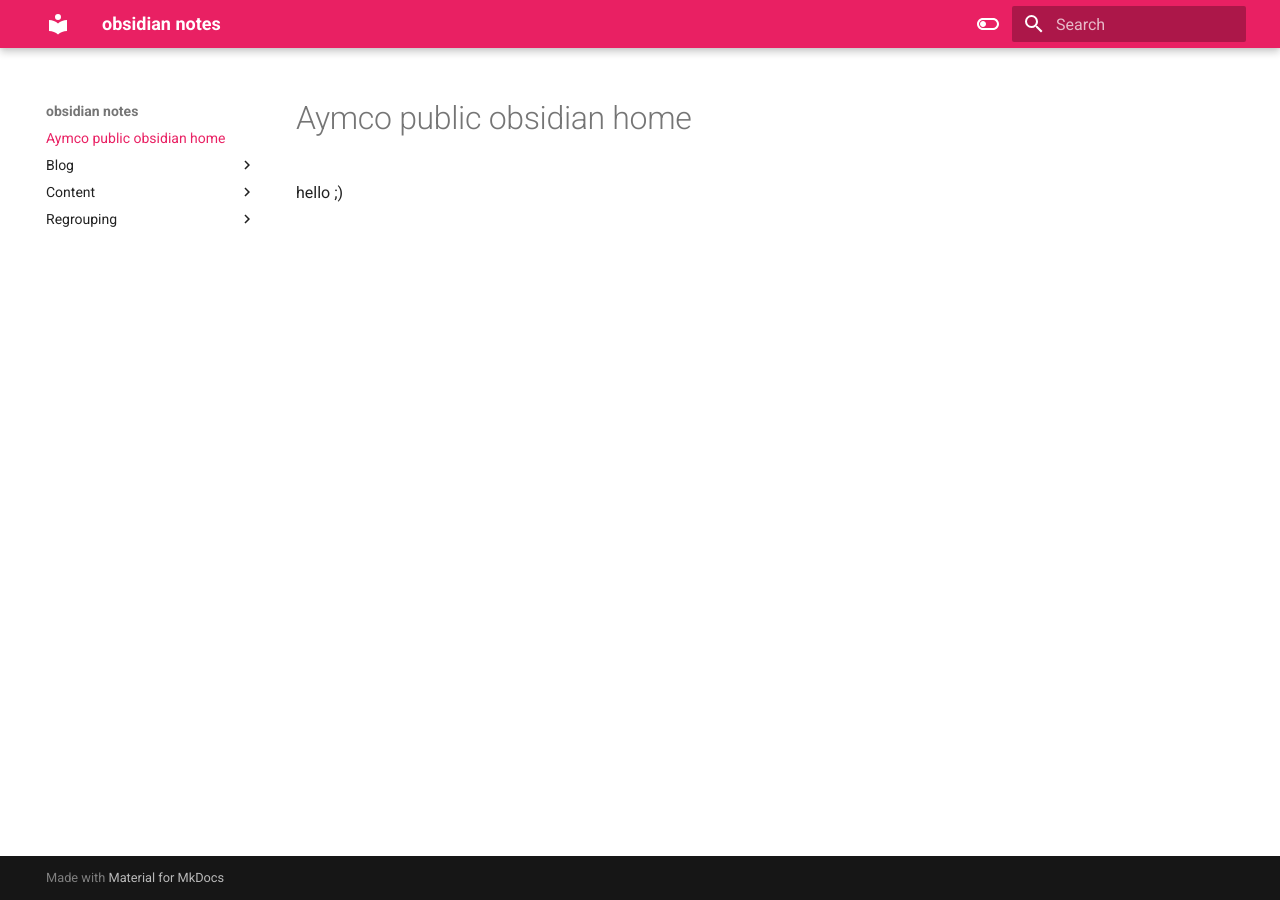
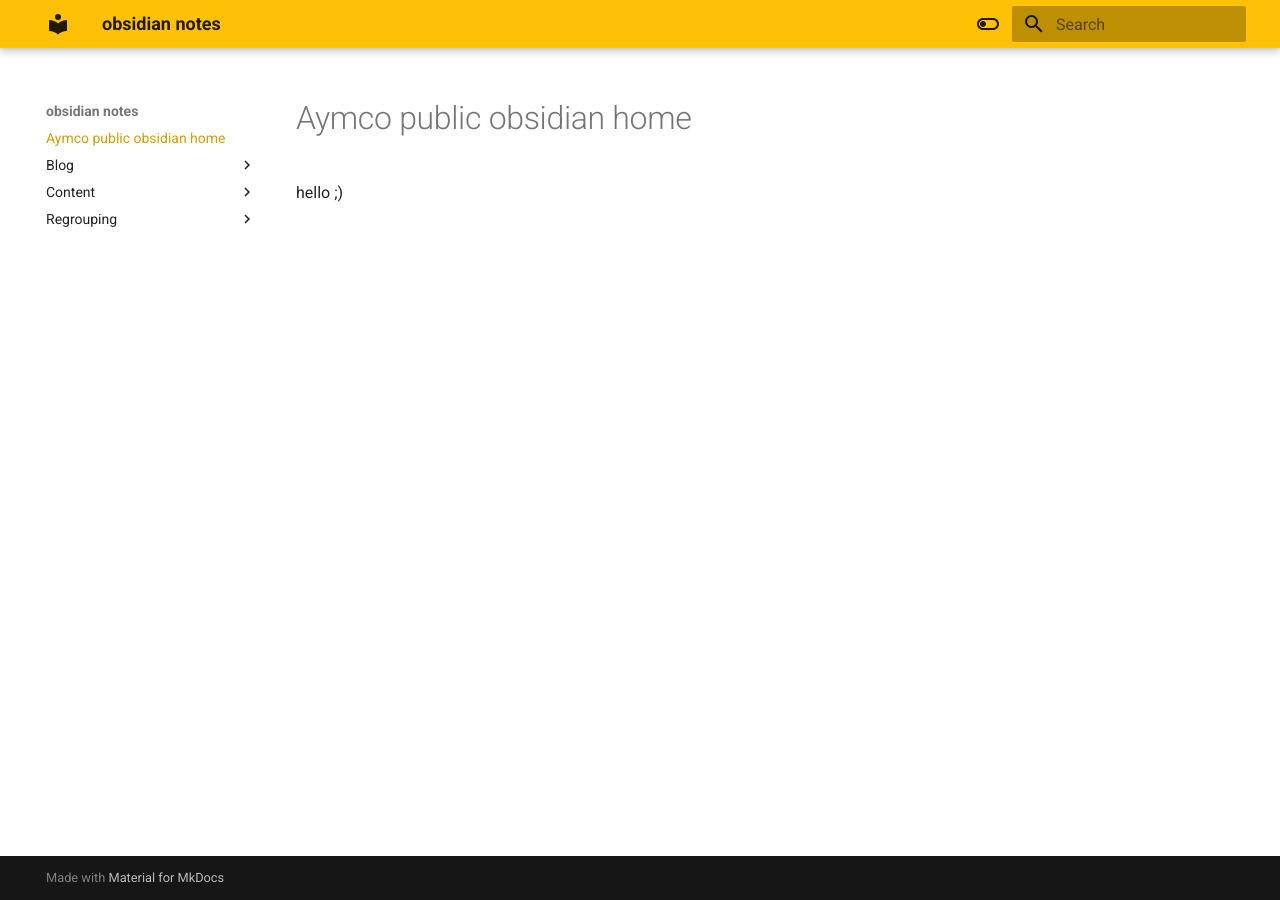
Before and after one commit to Aymco/public-obsidian, an MkDocs documentation site: the page built from docs/Aymco public obsidian home.md, in a window 1280 px wide. Built offline with MkDocs 1.6.1 and Material for MkDocs 9.7.7, drawn with Linux system fonts in a browser that asks for light colours.

Commit message:
Update mkdocs.yml

```diff
--- a/mkdocs.yml
+++ b/mkdocs.yml
@@ -7,8 +7,8 @@ theme:
     # Light mode
     - media: "(prefers-color-scheme: light)"
       scheme: default
-      primary: pink
-      accent: indigo
+      primary: amber
+      accent: deep orange
       toggle:
         icon: material/toggle-switch-off-outline
         name: Switch to dark mode
@@ -16,8 +16,8 @@ theme:
     # Dark mode
     - media: "(prefers-color-scheme: dark)"
       scheme: slate
-      primary: pink
-      accent: blue
+      primary: amber
+      accent: deep orange
       toggle:
         icon: material/toggle-switch
         name: Switch to light mode
```
